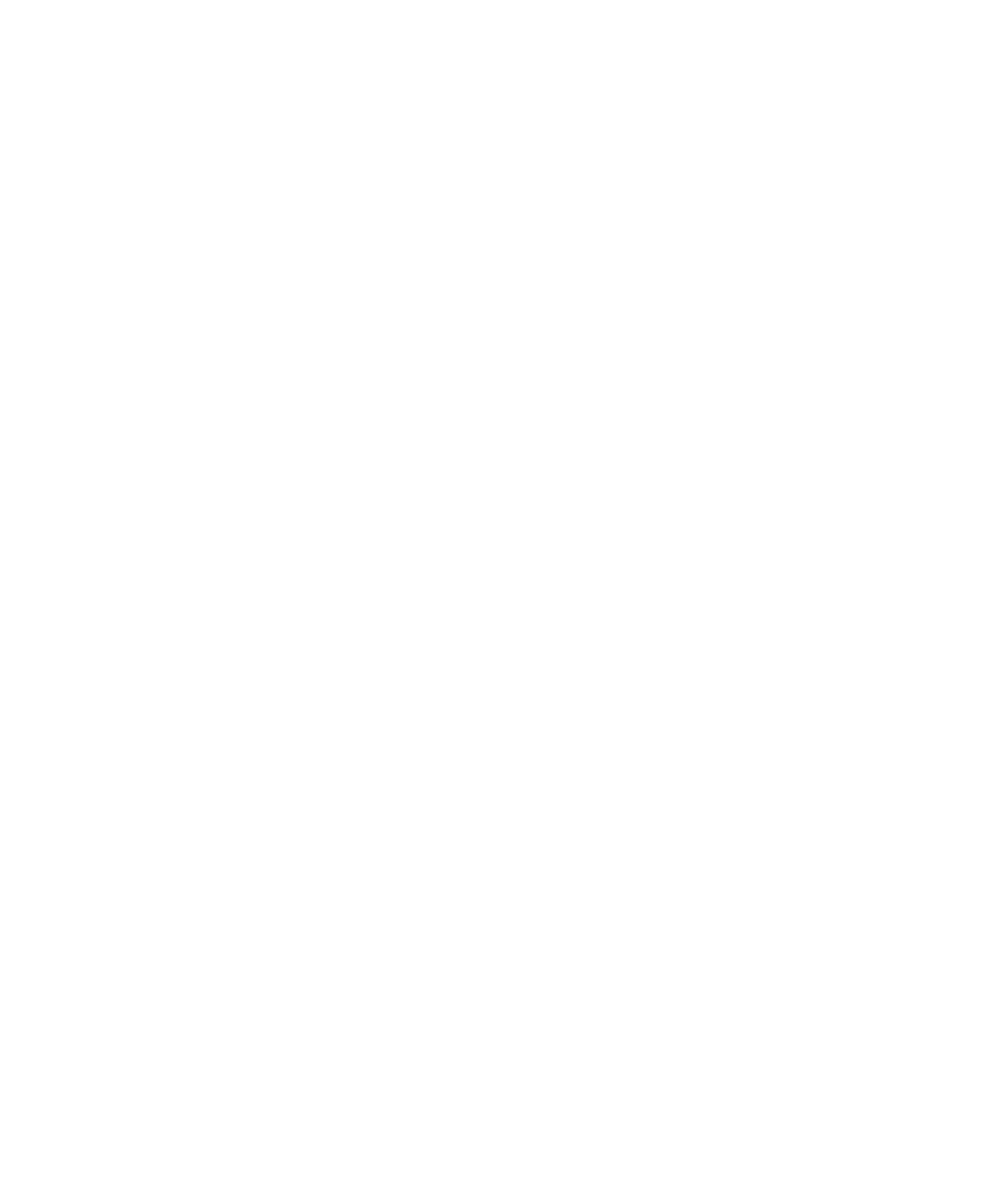
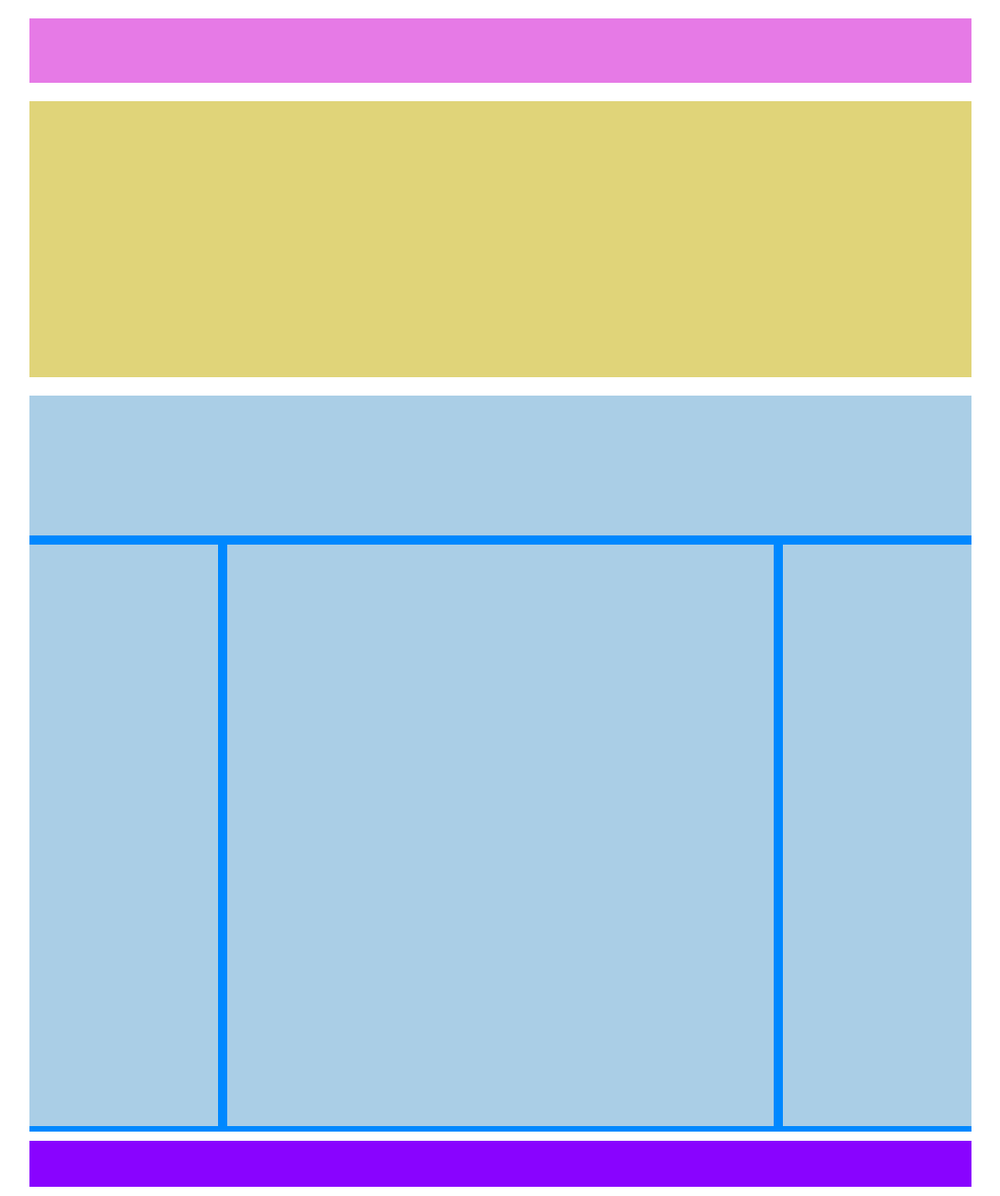
Before and after one commit to antoniogiachin/htmlcss-struttura-wp, a plain HTML site: page index.html in a window 1280 px wide. Shown: the whole page at 92% size, without its empty margins (96-1183 px from the left). Before the commit the page ends 800 px from the top, so only its background shows below. Drawn offline with Linux system fonts and the light colour scheme.

Commit message:
Impostazione finale, procedo a snellimento css

```diff
--- a/index.html
+++ b/index.html
@@ -5,9 +5,32 @@
     <meta charset="UTF-8">
     <meta http-equiv="X-UA-Compatible" content="IE=edge">
     <meta name="viewport" content="width=device-width, initial-scale=1.0">
-    <title>struttura  wp</title>
+    <title>Esercizio 26 nov</title>
 </head>
 <body>
 
+    <div id="container">
+
+        <header></header>
+
+        <main>
+
+            <section class="section top"></section>
+
+            <section class="section bottom">
+                <div class="section__header"></div>
+                <div class="section__container">
+                    <aside class="section__aside left"></aside>
+                    <article class="section__article"></article>
+                    <aside class="section__aside right"></aside>
+                </div>
+            </section>
+
+        </main>
+
+        <footer></footer>
+
+    </div>
+
 </body>
 </html>
--- a/style.css
+++ b/style.css
@@ -0,0 +1,67 @@
+*{
+    box-sizing: border-box;
+    margin:0;
+    padding:0;
+}
+
+#container{
+    margin: 20px auto;
+    width: 80%;
+}
+
+header{
+    height: 70px;
+    background-color: #E67AE6;
+    margin-bottom: 20px;
+}
+
+.section.top{
+    height: 300px;
+    background-color: #E0D479;
+    margin-bottom: 20px;
+}
+
+.section.bottom{
+    height: 800px;
+    background-color: #0088FF;
+    margin-bottom: 10px;
+}
+
+.section.bottom .section__header{
+    height: 19%;
+    margin-bottom: 1%;
+    background-color: #AACEE6 ;
+}
+
+.section.bottom .section__container{
+    margin-bottom: 1%;
+    height: 79%;
+}
+
+.section.bottom .section__container::after{
+    content: "";
+    display: table;
+    clear: both;
+}
+
+.section.bottom .section__container .section__aside{
+    height: 100%;
+    width: 20%;
+    background-color: #AACEE6 ;
+    float: left;
+}
+
+.section.bottom .section__container .section__article{
+    height: 100%;
+    width: 58%;
+    margin: 0% 1%;
+    background-color: #AACEE6 ;
+    float: left;
+}
+
+
+
+footer{
+    height: 50px;
+    background-color:  #8903FF;
+}
```
